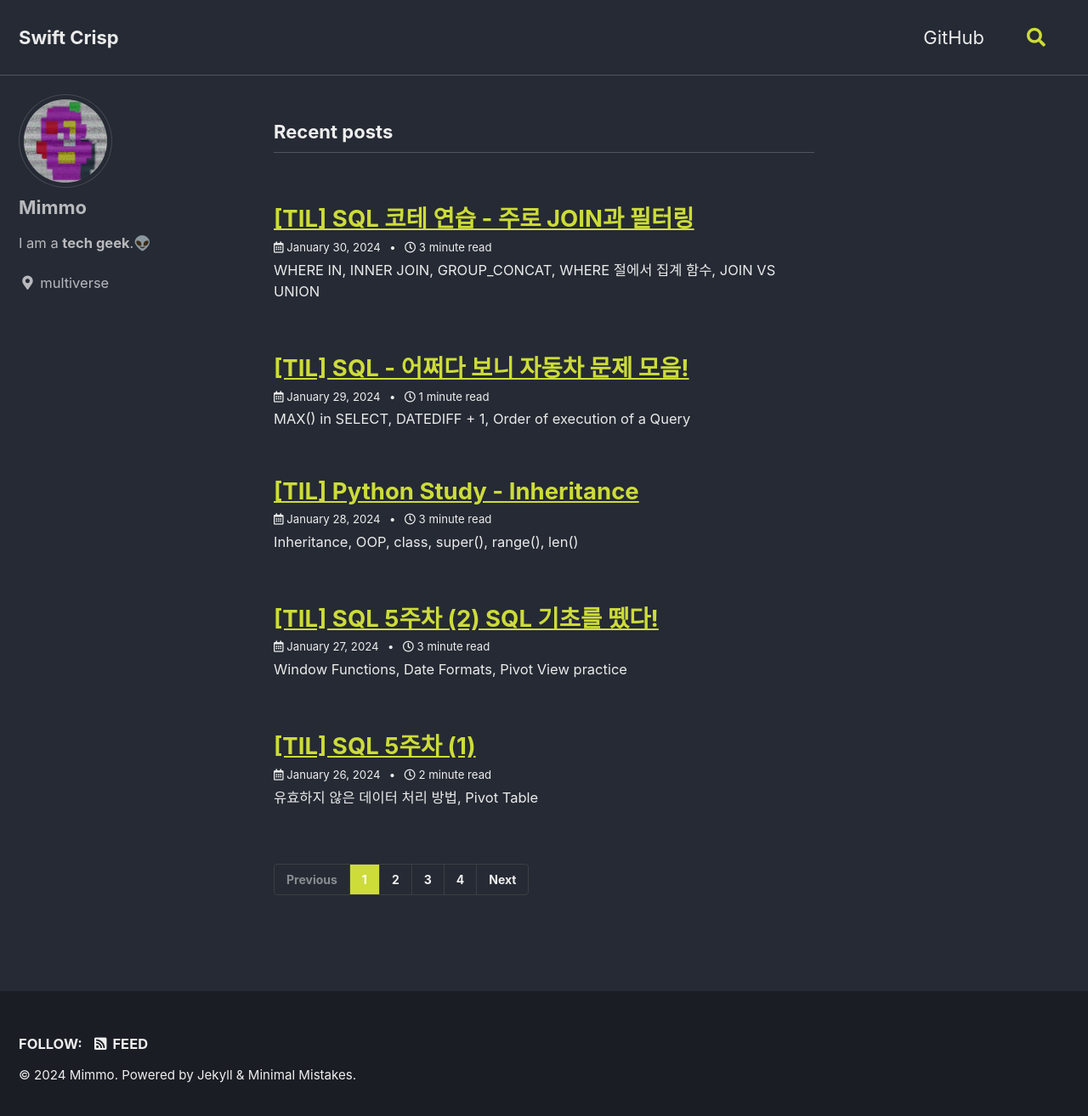
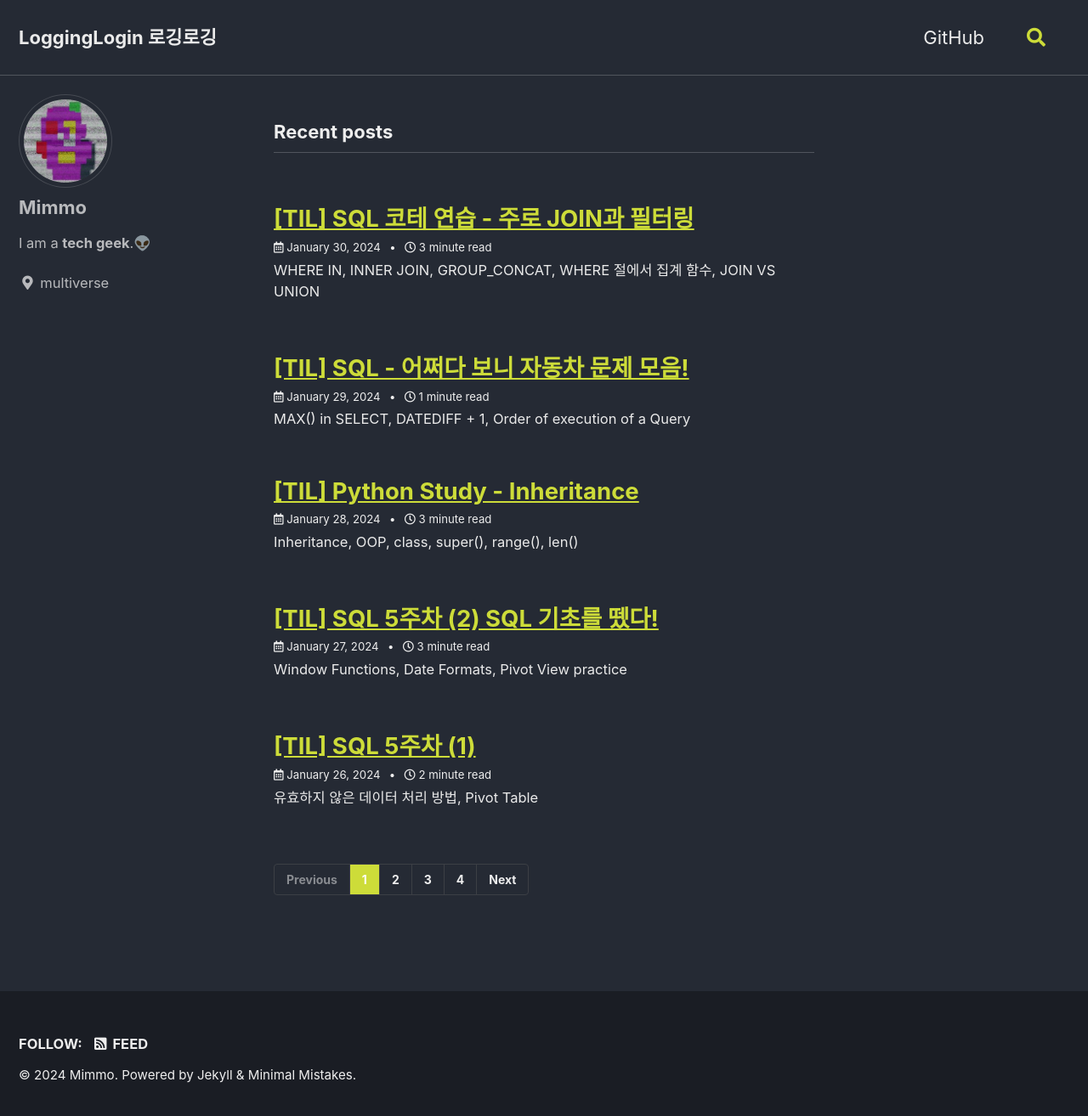
Before and after one commit to dadaproto/dadaproto.github.io, a Jekyll site: the page built from index.html, in a window 1280 px wide and 1322 px high. Shown: the top 1314 px of the window at 85% size. Built offline with Jekyll 4.4.1, drawn with Linux system fonts in a browser that asks for light colours; cached includes are drawn as plain includes; some web fonts are replaced; the list of posts is cut into pages by our own code.

Commit message:
Update _config.yml

```diff
--- a/_config.yml
+++ b/_config.yml
@@ -16,11 +16,11 @@ minimal_mistakes_skin: "dark" # "default", "air", "aqua", "contrast", "dark", "d
 
 # Site Settings
 locale: "en-US"
-title: "Swift Crisp"
+title: "LoggingLogin 로깅로깅"
 title_separator: "-"
 subtitle: # site tagline that appears below site title in masthead
 name: "Mimmo"
-description: "Mimmo's Coding Journal"
+description: "Trying to log at least 1 post a week. Since August 2024. "
 url: # the base hostname & protocol for your site e.g. "https://mmistakes.github.io"
 baseurl: # the subpath of your site, e.g. "/blog"
 repository: # GitHub username/repo-name e.g. "mmistakes/minimal-mistakes"
```
